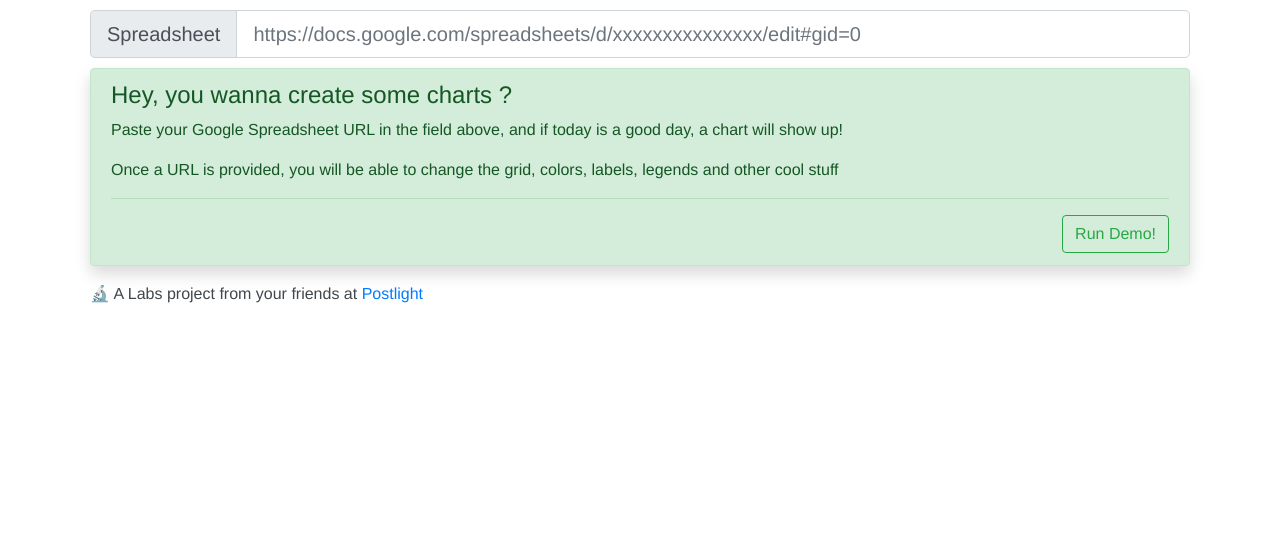
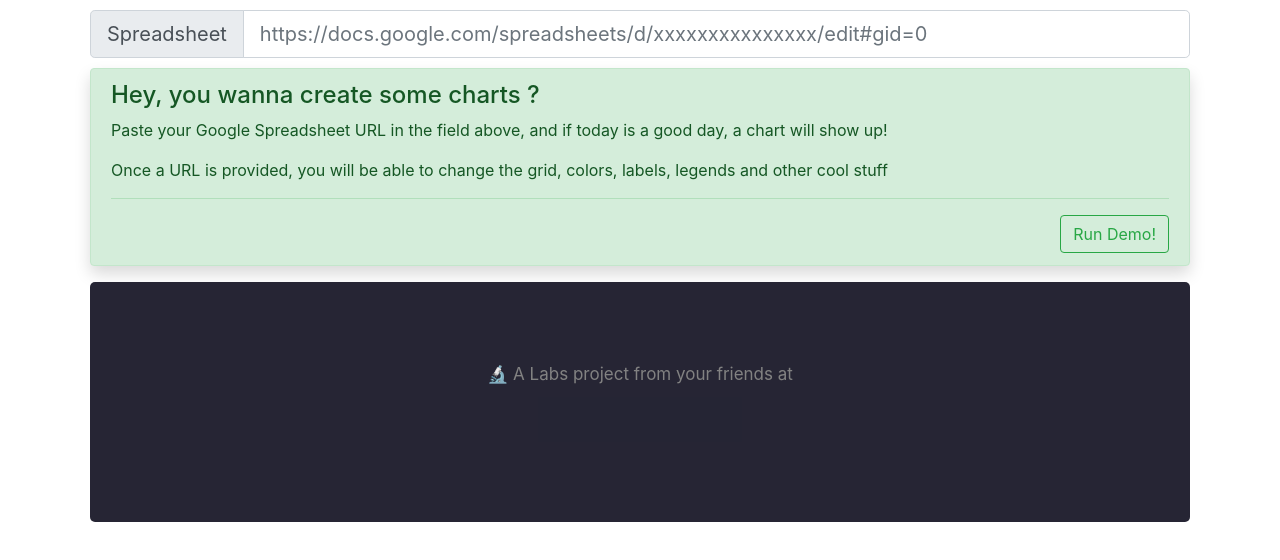
Before and after one commit to postlight/robo-chart-web, a React (Create React App) app: page / in a window 1280 px wide. Shown: the top 560 px of the page. Built offline with nearby package versions, Linux system fonts and the light colour scheme.

Commit message:
feat: add footer

```diff
--- a/src/components/App.jsx
+++ b/src/components/App.jsx
@@ -6,13 +6,13 @@ import '../styles/App.scss';
 
 const App = () => {
   return (
-    <div>
+    <React.Fragment>
       <Switch>
         <Route exact path="/" component={Home} />
         <Redirect to="/" />
       </Switch>
       <Footer />
-    </div>
+    </React.Fragment>
   );
 };
 
--- a/src/components/Footer.jsx
+++ b/src/components/Footer.jsx
@@ -1,10 +1,13 @@
 import React from 'react';
+import postlightgif from '../static/images/postlight-labs.gif';
 
 export default () => (
-  <div className="footer sheets-container">
+  <footer className="footer sheets-container">
     <span role="img" aria-label="microscope">
-      🔬 A Labs project from your friends at{' '}
-      <a href="https://postlight.com/">Postlight</a>
+      🔬 A Labs project from your friends at
     </span>
-  </div>
+    <a className="footer-gif" href="https://postlight.com/labs">
+      <img src={postlightgif} alt="Postlight Labs" width="204" height="45" />
+    </a>
+  </footer>
 );
--- a/src/styles/App.scss
+++ b/src/styles/App.scss
@@ -4,7 +4,9 @@ body {
   margin: 0;
   padding: 0;
   background-color: $backgroud;
-  font-family: Helvetica, Times, Georgia, 'Times New Roman', serif;
+  font-family: -apple-system, system-ui, BlinkMacSystemFont, 'Segoe UI',
+    Helvetica, Arial, sans-serif, 'Apple Color Emoji', 'Segoe UI Emoji',
+    'Segoe UI Symbol';
   color: $font;
   -webkit-font-smoothing: antialiased;
   -moz-osx-font-smoothing: grayscale;
@@ -62,7 +64,24 @@ body {
 }
 
 .footer {
-  margin-bottom: 50px !important;
+  color: $footer-color;
+  padding-top: 80px;
+  padding-bottom: 80px;
+  margin-top: 0 !important;
+  margin-bottom: 10px !important;
+  background: $footer-background;
+  text-align: center;
+  border-radius: 5px;
+  span {
+    display: inline-block;
+    font-size: 17px;
+  }
+  .footer-gif {
+    display: block;
+    padding-top: 10px;
+    width: 204px;
+    margin: 0 auto;
+  }
 }
 
 .save-chart {
--- a/src/styles/_Colors.scss
+++ b/src/styles/_Colors.scss
@@ -4,3 +4,5 @@ $shadow: rgba(209, 198, 193, 0.7);
 $seperator: #eeeeee;
 $active: #e6e9ec;
 $green: #129f31;
+$footer-background: #262534;
+$footer-color: #828282;
```
Also changed, not shown: src/static/images/postlight-labs.gif (added).
